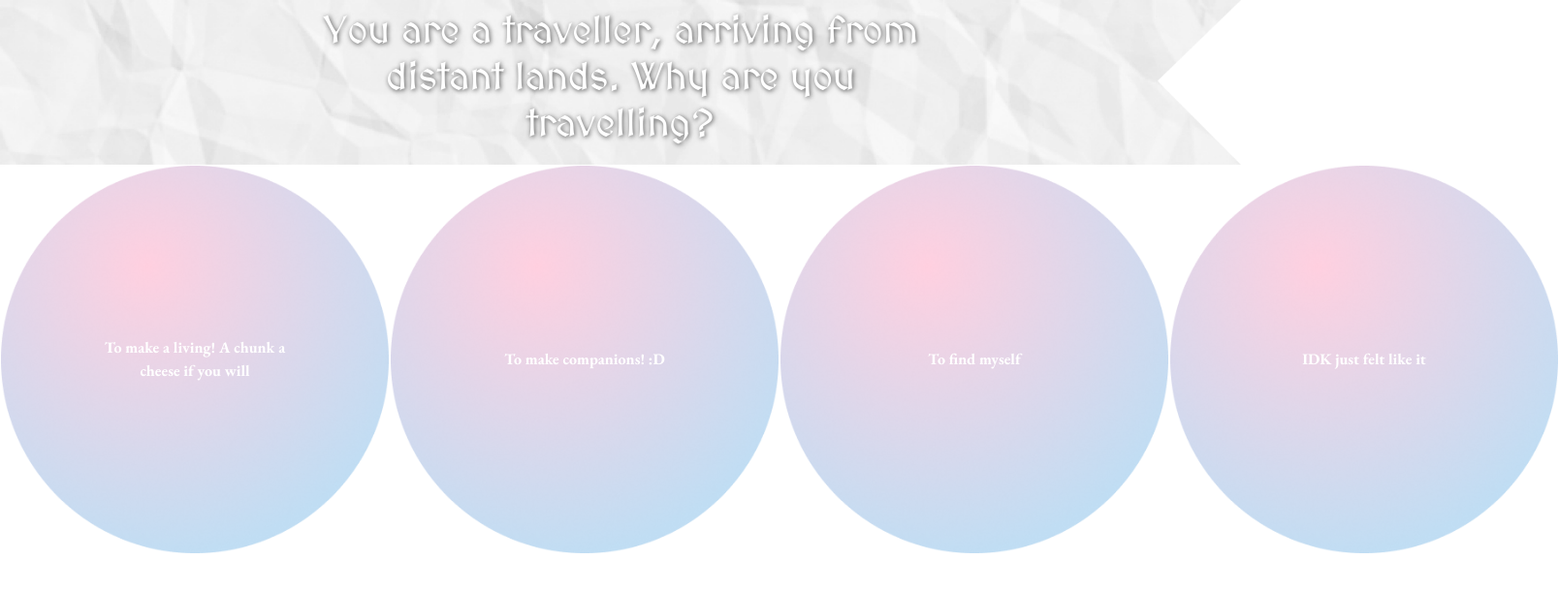
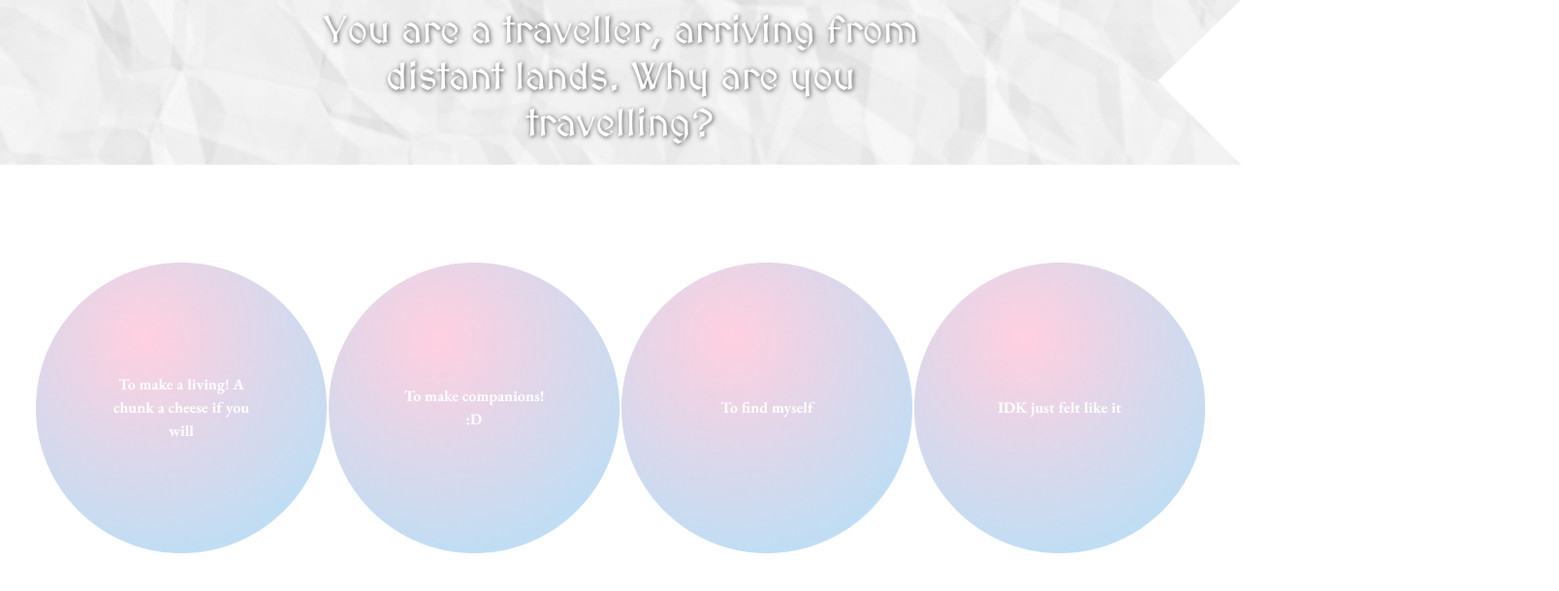
Before and after one commit to kristenlee3553/Duality-Duel, a React (Create React App) app: page / in a window 1280 px wide. Shown: the top 610 px of the page at 97% size, 1608 px wide, since content can reach past the window. Built offline with nearby package versions, Linux system fonts and the light colour scheme.

Commit message:
i do make some changes

```diff
--- a/src/Routes/EgoChoices.js
+++ b/src/Routes/EgoChoices.js
@@ -22,12 +22,14 @@ return (
         </div>
 
         {/* Choices Text*/}
+        <div class="center-choicediv">
         <table>
-                    <th><ChoiceBubble sceneNum={sceneNum} choiceNum={"choice1"}/></th>
+                    <th><div class="stagger"><ChoiceBubble sceneNum={sceneNum} choiceNum={"choice1"}/></div></th>
                     <th><ChoiceBubble sceneNum={sceneNum} choiceNum={"choice2"}/></th>
                     <th><ChoiceBubble sceneNum={sceneNum} choiceNum={"choice3"}/></th>
                     <th><ChoiceBubble sceneNum={sceneNum} choiceNum={"choice4"}/></th>
         </table>
+        </div>
     </div>
   );
 }
--- a/src/Styles/ChoiceBubble.css
+++ b/src/Styles/ChoiceBubble.css
@@ -7,8 +7,8 @@
 .image-button {
     position: relative;
     display: inline-block;
-    width: 400px; /* Adjust as needed */
-    height: 400px; /* Adjust as needed */
+    width: 300px; /* Adjust as needed */
+    height: 300px; /* Adjust as needed */
     background-size: cover;
     background-position: center;
     border: none;
@@ -19,6 +19,7 @@
     text-align: center;
     vertical-align: middle;
     overflow: hidden;
+    margin-top: 100px;
   }
 
   .selected {
@@ -37,3 +38,8 @@
     transform: translate(-50%, -50%);
     pointer-events: none; /* Ensures the text does not interfere with button clicks */
   }
+
+  .stagger {
+    /*Staggers the bubbles so they look more like they're floating*/
+    margin-top: random(2px, 8px);
+  }
--- a/src/Styles/EgoChoices.css
+++ b/src/Styles/EgoChoices.css
@@ -3,6 +3,7 @@
     src: local("MedievalSharp"),
       url("../Fonts/MedievalSharp-Regular.ttf") format("truetype");
   }
+
 .scene-title-text {
     font-family: "MedievalSharp";
 }
@@ -22,3 +23,9 @@
     font-size: 1.5rem;
     text-align: center;
   }
+
+  .center-choicediv {
+    max-width: fit-content;
+    margin-left: auto;
+    margin-right: auto;
+  }
```
